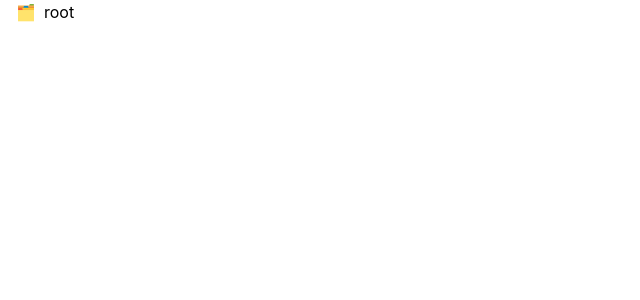
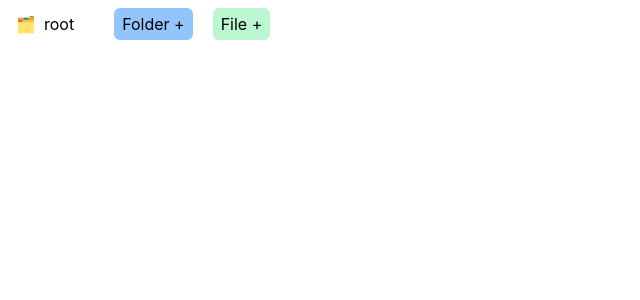
Before and after one commit to abhishekarya007/react-components, a React (Create React App) app: page /file-explorer in a window 1280 px wide. Shown: the top 300 px of the page, without its empty margins (0-640 px from the left). Built offline with nearby package versions, Linux system fonts and the light colour scheme.

Commit message:
add folder and file UI added

```diff
--- a/src/components/Folder.js
+++ b/src/components/Folder.js
@@ -3,20 +3,61 @@ import React, { useState } from "react";
 const Folder = ({ folder }) => {
   const { name, items, isFolder } = folder;
   const [expand, setExpand] = useState(false);
+  const [showInput, setShowInput] = useState("");
+
+  const handleKeyUp = (ev) => {
+    if (ev.key === "Enter" && ev.target.value) {
+      setShowInput("");
+    }
+  };
+
   return (
-    <div className="ml-4">
+    <div className="ml-4 m-2">
       <div>
         <span className="mr-2">{isFolder ? "🗂️" : "🗄️"}</span>
         <span
           className="cursor-pointer items-center"
-          onClick={() => setExpand(!expand)}
+          onClick={() => {
+            setExpand(!expand);
+            setShowInput("");
+          }}
         >
           {name}
         </span>
+        <button
+          onClick={() => {
+            setExpand(true);
+            setShowInput("folder");
+          }}
+          className="ml-10 mr-5 bg-blue-300 py-1 px-2 rounded-md"
+        >
+          Folder +
+        </button>
+        <button
+          onClick={() => {
+            setExpand(true);
+            setShowInput("file");
+          }}
+          className="bg-green-200 py-1 px-2 rounded-md"
+        >
+          File +
+        </button>
       </div>
+      {showInput != "" && (
+        <div className="ml-4">
+          <span>{showInput === "folder" ? "🗂️" : "🗄️"}</span>
+          <input
+            onKeyUp={handleKeyUp}
+            onBlur={() => setShowInput(false)}
+            className="pl-2 border border-black ml-2"
+            type="text"
+            autoFocus
+          />
+        </div>
+      )}
       {expand &&
         items.map((item) => {
-          return <Folder folder={item} />;
+          return <Folder key={item.id} folder={item} />;
         })}
     </div>
   );
```
